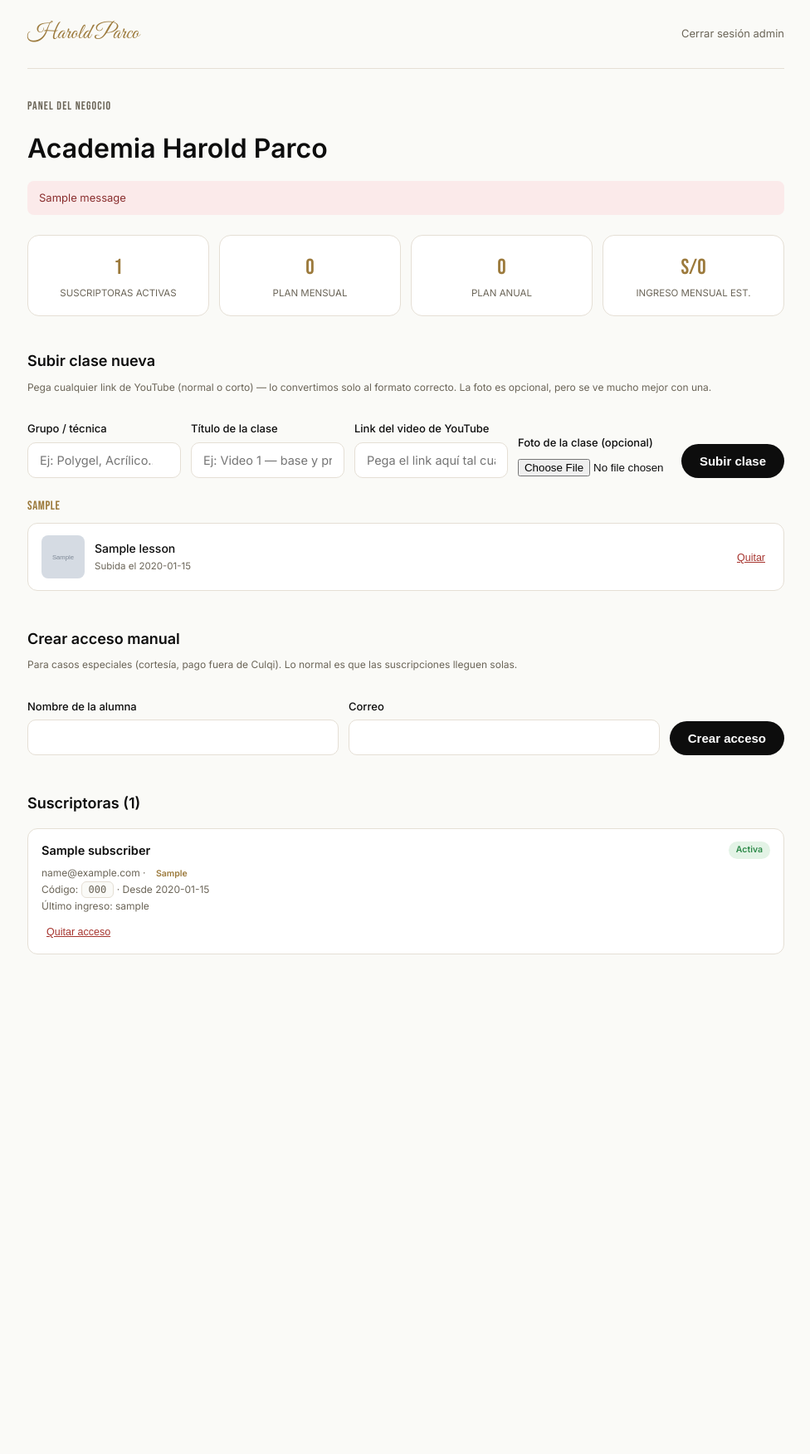
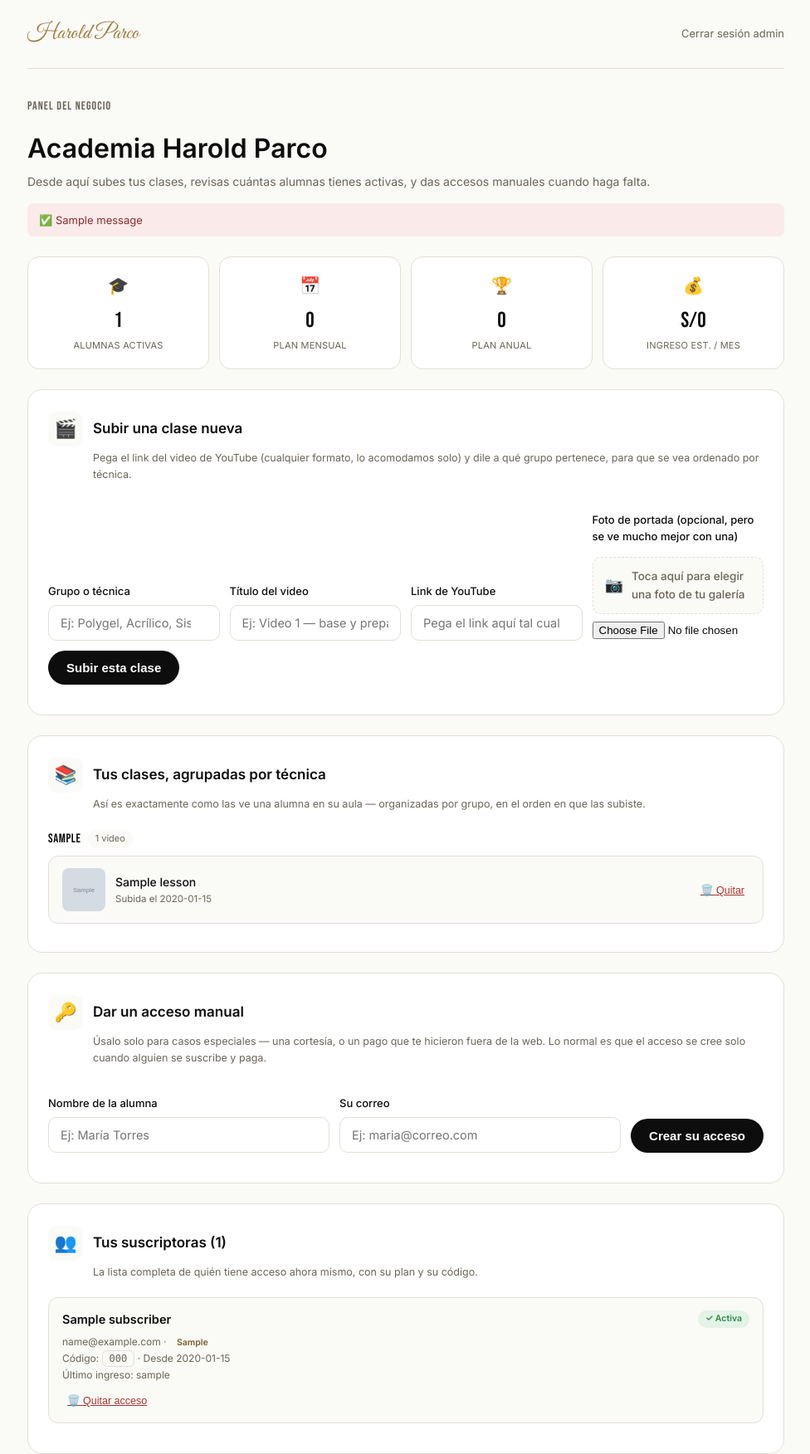
Before and after one commit to mytofn26/aula-virtual-harold, a Flask app: page /admin in a window 1280 px wide. Shown: the whole page at 83% size, without its empty margins (151-1127 px from the left). Before the commit the page ends 1150 px from the top, so only its background shows below. Run offline with Flask 3, Linux system fonts and the light colour scheme; the visitor is signed in with stand-in values (Sample User, id 1); tables that the repository leaves empty hold one stand-in row (values such as "Sample post"); grey boxes marked "Sample" are stand-in pictures; one stand-in notice (Sample message) is shown.

Commit message:
Actualizacion lun 14/09/2026 23:15:23.83

```diff
--- a/app.py
+++ b/app.py
@@ -9,10 +9,10 @@
 import culqi
 
 app = Flask(__name__)
-app.secret_key = "cambia-esta-clave-en-produccion-por-una-larga-y-aleatoria"
+app.secret_key = os.environ.get("SECRET_KEY", "cambia-esta-clave-en-produccion-por-una-larga-y-aleatoria")
 
 DB_PATH = "aula.db"
-ADMIN_PASSWORD = "harold2026"  # cámbiala antes de publicar
+ADMIN_PASSWORD = os.environ.get("ADMIN_PASSWORD", "harold2026")  # cámbiala en Render, no aquí
 UPLOAD_FOLDER = os.path.join("static", "uploads")
 app.config["UPLOAD_FOLDER"] = UPLOAD_FOLDER
 ALLOWED_EXT = {"png", "jpg", "jpeg", "webp"}
--- a/templates/admin_dashboard.html
+++ b/templates/admin_dashboard.html
@@ -6,26 +6,52 @@
 <title>Panel del negocio — Aula Virtual</title>
 <link rel="stylesheet" href="/static/style.css">
 <style>
-  .kpi-row{display:grid;grid-template-columns:repeat(4,1fr);gap:12px;margin:24px 0 40px;}
+  .kpi-row{display:grid;grid-template-columns:repeat(4,1fr);gap:12px;margin:24px 0 8px;}
   .kpi-card{background:#fff;border:1px solid var(--line);border-radius:14px;padding:18px 16px;text-align:center;}
-  .kpi-card .num{font-family:'Bebas Neue',sans-serif;font-size:26px;color:var(--wine);}
-  .kpi-card .label{font-size:11.5px;color:var(--ink-soft);}
-  .card-list{display:grid;gap:12px;margin-bottom:16px;}
-  .lesson-card{background:#fff;border:1px solid var(--line);border-radius:12px;padding:14px 16px;display:flex;justify-content:space-between;align-items:center;gap:12px;}
+  .kpi-card .kpi-icon{font-size:20px;display:block;margin-bottom:6px;}
+  .kpi-card .num{font-family:'Bebas Neue',sans-serif;font-size:26px;color:var(--ink);}
+  .kpi-card .label{font-size:11px;color:var(--ink-soft);letter-spacing:.02em;}
+
+  .section-card{background:#fff;border:1px solid var(--line);border-radius:18px;padding:26px 24px;margin-top:24px;}
+  .section-head{display:flex;align-items:center;gap:12px;margin-bottom:4px;}
+  .section-icon{font-size:22px;background:var(--bg);border-radius:10px;width:42px;height:42px;display:flex;align-items:center;justify-content:center;flex-shrink:0;}
+  .section-head h2{font-size:17px;margin:0;}
+  .helptext{font-size:12.5px;color:var(--ink-soft);margin:4px 0 20px 54px;}
+
+  .card-list{display:grid;gap:12px;margin-bottom:8px;}
+  .lesson-card{background:var(--bg);border:1px solid var(--line);border-radius:12px;padding:14px 16px;display:flex;justify-content:space-between;align-items:center;gap:12px;}
   .lesson-thumb{width:52px;height:52px;border-radius:8px;object-fit:cover;flex-shrink:0;}
   .lesson-thumb-placeholder{width:52px;height:52px;border-radius:8px;background:var(--blush-soft);flex-shrink:0;display:flex;align-items:center;justify-content:center;font-size:18px;}
   .lesson-card .title{font-size:14px;font-weight:500;}
   .lesson-card .date{font-size:11.5px;color:var(--ink-soft);}
-  .sub-card{background:#fff;border:1px solid var(--line);border-radius:12px;padding:14px 16px;margin-bottom:10px;}
+  .group-label{display:flex;align-items:center;gap:8px;font-family:'Bebas Neue',sans-serif;letter-spacing:.04em;color:var(--ink);font-size:15px;margin:20px 0 8px;}
+  .group-count{font-family:'Inter',sans-serif;letter-spacing:0;font-size:11px;color:var(--ink-soft);background:var(--bg);border-radius:100px;padding:2px 9px;}
+
+  .sub-card{background:var(--bg);border:1px solid var(--line);border-radius:12px;padding:14px 16px;margin-bottom:10px;}
   .sub-card-top{display:flex;justify-content:space-between;align-items:center;margin-bottom:6px;}
   .sub-card-name{font-weight:600;font-size:14.5px;}
   .badge{font-size:10.5px;padding:2px 9px;border-radius:100px;font-weight:600;}
   .badge-active{background:#e3f3e6;color:#2e8a4a;}
   .badge-off{background:#fbeaea;color:#a6342e;}
-  .badge-plan{background:var(--blush-soft);color:var(--wine);}
+  .badge-plan{background:var(--blush-soft);color:var(--wine-dark);}
   .sub-card-meta{font-size:12px;color:var(--ink-soft);line-height:1.6;}
-  .helptext{font-size:12px;color:var(--ink-soft);margin:-8px 0 16px;}
-  @media (max-width:640px){ .kpi-row{grid-template-columns:1fr 1fr;} }
+
+  .empty-state{background:var(--bg);border:1px dashed var(--line);border-radius:12px;padding:20px;text-align:center;color:var(--ink-soft);font-size:13.5px;}
+
+  /* Selector de archivo con estilo propio, en vez del botón gris del navegador */
+  .file-drop{display:flex;align-items:center;gap:10px;border:1.5px dashed var(--line);border-radius:10px;padding:12px 14px;cursor:pointer;transition:border-color .2s,background .2s;background:var(--bg);}
+  .file-drop:hover{border-color:var(--wine);}
+  .file-drop-icon{font-size:18px;}
+  .file-drop-text{font-size:13.5px;color:var(--ink-soft);}
+  .file-drop input[type=file]{display:none;}
+
+  .remove-btn{display:inline-flex;align-items:center;gap:6px;}
+
+  @media (max-width:640px){
+    .kpi-row{grid-template-columns:1fr 1fr;}
+    .section-card{padding:20px 16px;}
+    .helptext{margin-left:0;}
+  }
 </style>
 </head>
 <body>
@@ -37,27 +63,32 @@
 
     <p class="eyebrow">PANEL DEL NEGOCIO</p>
     <h1 style="margin:8px 0 4px;">{{ course_title }}</h1>
+    <p style="color:var(--ink-soft);font-size:14px;margin-top:0;">Desde aquí subes tus clases, revisas cuántas alumnas tienes activas, y das accesos manuales cuando haga falta.</p>
 
     {% with messages = get_flashed_messages(category_filter=["admin"]) %}
       {% if messages %}
-        {% for m in messages %}<div class="flash">{{ m }}</div>{% endfor %}
+        {% for m in messages %}<div class="flash">✅ {{ m }}</div>{% endfor %}
       {% endif %}
     {% endwith %}
 
     <div class="kpi-row">
-      <div class="kpi-card"><div class="num">{{ kpis.total_activas }}</div><div class="label">SUSCRIPTORAS ACTIVAS</div></div>
-      <div class="kpi-card"><div class="num">{{ kpis.mensuales }}</div><div class="label">PLAN MENSUAL</div></div>
-      <div class="kpi-card"><div class="num">{{ kpis.anuales }}</div><div class="label">PLAN ANUAL</div></div>
-      <div class="kpi-card"><div class="num">S/{{ "%.0f"|format(kpis.ingreso_mensual) }}</div><div class="label">INGRESO MENSUAL EST.</div></div>
+      <div class="kpi-card"><span class="kpi-icon">🎓</span><div class="num">{{ kpis.total_activas }}</div><div class="label">ALUMNAS ACTIVAS</div></div>
+      <div class="kpi-card"><span class="kpi-icon">📅</span><div class="num">{{ kpis.mensuales }}</div><div class="label">PLAN MENSUAL</div></div>
+      <div class="kpi-card"><span class="kpi-icon">🏆</span><div class="num">{{ kpis.anuales }}</div><div class="label">PLAN ANUAL</div></div>
+      <div class="kpi-card"><span class="kpi-icon">💰</span><div class="num">S/{{ "%.0f"|format(kpis.ingreso_mensual) }}</div><div class="label">INGRESO EST. / MES</div></div>
     </div>
 
-    <h2 style="font-size:18px;">Subir clase nueva</h2>
-    <p class="helptext">Pega cualquier link de YouTube (normal o corto) — lo convertimos solo al formato correcto. La foto es opcional, pero se ve mucho mejor con una.</p>
+    <div class="section-card">
+      <div class="section-head">
+        <span class="section-icon">🎬</span>
+        <h2>Subir una clase nueva</h2>
+      </div>
+      <p class="helptext">Pega el link del video de YouTube (cualquier formato, lo acomodamos solo) y dile a qué grupo pertenece, para que se vea ordenado por técnica.</p>
       <form method="post" class="add-form" enctype="multipart/form-data">
         <input type="hidden" name="form_type" value="lesson">
         <div>
-        <label>Grupo / técnica</label>
-        <input type="text" name="lesson_category" list="categorias-existentes" placeholder="Ej: Polygel, Acrílico...">
+          <label>Grupo o técnica</label>
+          <input type="text" name="lesson_category" list="categorias-existentes" placeholder="Ej: Polygel, Acrílico, Sistema dual...">
           <datalist id="categorias-existentes">
             {% for grupo in lesson_groups %}
             <option value="{{ grupo.nombre }}">
@@ -65,22 +96,35 @@
           </datalist>
         </div>
         <div>
-        <label>Título de la clase</label>
+          <label>Título del video</label>
           <input type="text" name="lesson_title" required placeholder="Ej: Video 1 — base y preparación">
         </div>
         <div>
-        <label>Link del video de YouTube</label>
+          <label>Link de YouTube</label>
           <input type="text" name="lesson_video" required placeholder="Pega el link aquí tal cual">
         </div>
         <div>
-        <label>Foto de la clase (opcional)</label>
-        <input type="file" name="lesson_thumb" accept="image/*">
+          <label>Foto de portada (opcional, pero se ve mucho mejor con una)</label>
+          <label class="file-drop" for="lesson_thumb_input">
+            <span class="file-drop-icon">📷</span>
+            <span class="file-drop-text" id="file-drop-text">Toca aquí para elegir una foto de tu galería</span>
+          </label>
+          <input type="file" name="lesson_thumb" id="lesson_thumb_input" accept="image/*"
+                 onchange="document.getElementById('file-drop-text').textContent = this.files[0] ? '✓ ' + this.files[0].name : 'Toca aquí para elegir una foto de tu galería';">
         </div>
-      <button class="btn" type="submit">Subir clase</button>
+        <button class="btn" type="submit">Subir esta clase</button>
       </form>
+    </div>
+
+    <div class="section-card">
+      <div class="section-head">
+        <span class="section-icon">📚</span>
+        <h2>Tus clases, agrupadas por técnica</h2>
+      </div>
+      <p class="helptext">Así es exactamente como las ve una alumna en su aula — organizadas por grupo, en el orden en que las subiste.</p>
 
       {% for grupo in lesson_groups %}
-    <p style="font-family:'Bebas Neue',sans-serif;letter-spacing:.04em;color:var(--wine);font-size:15px;margin:22px 0 8px;">{{ grupo.nombre }}</p>
+      <p class="group-label">{{ grupo.nombre }} <span class="group-count">{{ grupo.clases|length }} video{{ 's' if grupo.clases|length != 1 else '' }}</span></p>
       <div class="card-list">
         {% for l in grupo.clases %}
         <div class="lesson-card">
@@ -94,37 +138,48 @@
             <div class="date">Subida el {{ l.added_at[:10] }}</div>
           </div>
           <form method="post" action="/admin/lessons/remove/{{ l.id }}" onsubmit="return confirm('¿Quitar esta clase?');">
-          <button class="remove-btn" type="submit">Quitar</button>
+            <button class="remove-btn" type="submit">🗑️ Quitar</button>
           </form>
         </div>
         {% endfor %}
       </div>
       {% else %}
-    <p style="color:var(--ink-soft);font-size:13.5px;">Todavía no subiste ninguna clase.</p>
+      <div class="empty-state">Aún no subiste ninguna clase — usa el formulario de arriba para agregar tu primer video 🎬</div>
       {% endfor %}
+    </div>
 
-    <h2 style="font-size:18px;margin-top:44px;">Crear acceso manual</h2>
-    <p class="helptext">Para casos especiales (cortesía, pago fuera de Culqi). Lo normal es que las suscripciones lleguen solas.</p>
+    <div class="section-card">
+      <div class="section-head">
+        <span class="section-icon">🔑</span>
+        <h2>Dar un acceso manual</h2>
+      </div>
+      <p class="helptext">Úsalo solo para casos especiales — una cortesía, o un pago que te hicieron fuera de la web. Lo normal es que el acceso se cree solo cuando alguien se suscribe y paga.</p>
       <form method="post" class="add-form">
         <input type="hidden" name="form_type" value="manual">
         <div>
           <label>Nombre de la alumna</label>
-        <input type="text" name="name" required>
+          <input type="text" name="name" required placeholder="Ej: María Torres">
         </div>
         <div>
-        <label>Correo</label>
-        <input type="email" name="email" required>
+          <label>Su correo</label>
+          <input type="email" name="email" required placeholder="Ej: maria@correo.com">
         </div>
-      <button class="btn" type="submit">Crear acceso</button>
+        <button class="btn" type="submit">Crear su acceso</button>
       </form>
+    </div>
 
-    <h2 style="font-size:18px;margin-top:44px;">Suscriptoras ({{ subscribers|length }})</h2>
+    <div class="section-card">
+      <div class="section-head">
+        <span class="section-icon">👥</span>
+        <h2>Tus suscriptoras ({{ subscribers|length }})</h2>
+      </div>
+      <p class="helptext">La lista completa de quién tiene acceso ahora mismo, con su plan y su código.</p>
       {% for s in subscribers %}
       <div class="sub-card">
         <div class="sub-card-top">
           <span class="sub-card-name">{{ s.name }}</span>
           {% if s.status == 'active' and (s.plan_type != 'anual' or not s.expires_at or s.expires_at > ahora) %}
-          <span class="badge badge-active">Activa</span>
+            <span class="badge badge-active">✓ Activa</span>
           {% elif s.plan_type == 'anual' and s.expires_at and s.expires_at <= ahora %}
             <span class="badge badge-off">Vencida</span>
           {% else %}
@@ -138,12 +193,13 @@
           {% if s.last_login %}<br>Último ingreso: {{ s.last_login[:16] }}{% endif %}
         </div>
         <form method="post" action="/admin/remove/{{ s.id }}" onsubmit="return confirm('¿Quitar el acceso de {{ s.name }}?');" style="margin-top:8px;">
-        <button class="remove-btn" type="submit">Quitar acceso</button>
+          <button class="remove-btn" type="submit">🗑️ Quitar acceso</button>
         </form>
       </div>
       {% else %}
-    <p style="color:var(--ink-soft);font-size:13.5px;">Todavía no hay suscriptoras.</p>
+      <div class="empty-state">Todavía no hay suscriptoras — en cuanto alguien se suscriba desde tu página de venta, va a aparecer aquí sola 🙌</div>
       {% endfor %}
+    </div>
   </div>
 </body>
 </html>
```
Lines whose indentation alone changed are shown as unchanged.
